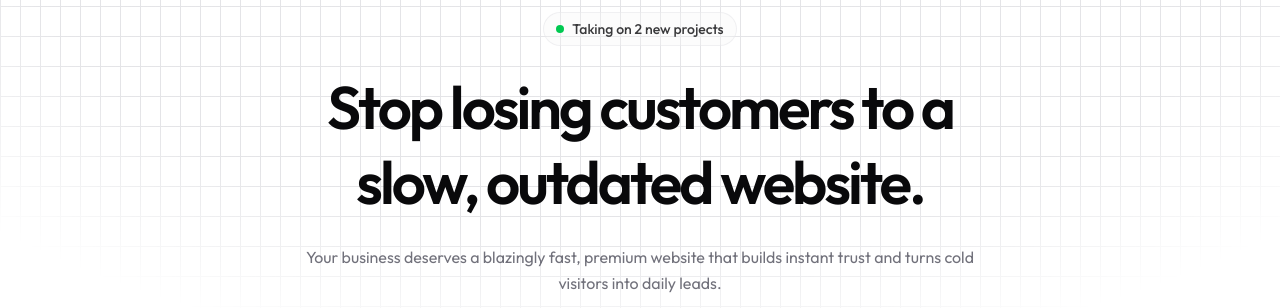
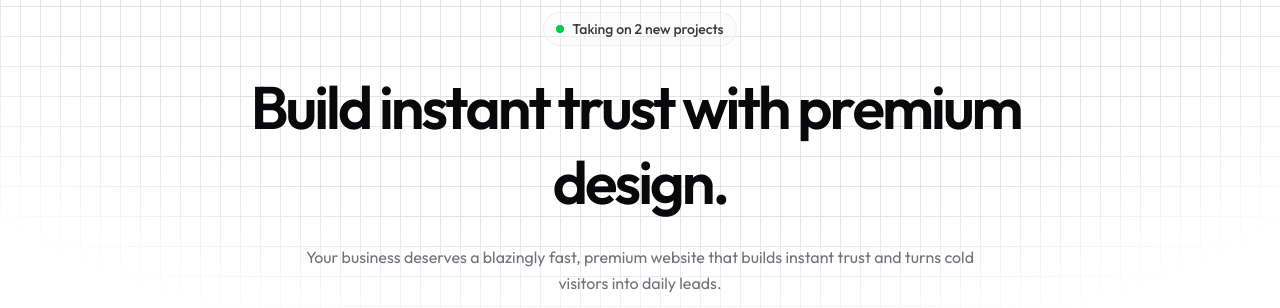
Before and after one commit to itsyasirkhandev/connectyasir, a Next.js app: page / in a window 1280 px wide. Shown: the part 149-457 px from the top of the page. Built offline with nearby package versions, Linux system fonts and the light colour scheme; no server answers.

Commit message:
added gsap and animated hero heading

```diff
--- a/app/globals.css
+++ b/app/globals.css
@@ -1,6 +1,7 @@
 @import 'tailwindcss';
 @import 'tw-animate-css';
 @import 'shadcn/tailwind.css';
+
 
 @custom-variant dark (&:is(.dark *));
 
--- /dev/null
+++ b/components/sections/home/AnimatedHeading.tsx
@@ -0,0 +1,88 @@
+'use client'
+
+import { useEffect, useRef, useState } from 'react'
+import gsap from 'gsap'
+import { cn } from '@/lib/utils'
+
+type AnimatedHeadingProps = {
+  className?: string
+}
+
+const texts = [
+  'Stop losing customers to a slow website.',
+  'Build instant trust with premium design.',
+  'Turn cold visitors into daily leads.',
+]
+
+export function AnimatedHeading({ className }: AnimatedHeadingProps) {
+  const containerRef = useRef<HTMLHeadingElement>(null)
+  const [currentIndex, setCurrentIndex] = useState(0)
+
+  useEffect(() => {
+    if (!containerRef.current) return
+
+    const container = containerRef.current
+    const text = texts[currentIndex] ?? texts[0] ?? ''
+    const chars = text.split('')
+
+    // Clear previous content
+    container.innerHTML = ''
+
+    // Create spans for each character
+    const spans = chars.map((char) => {
+      const span = document.createElement('span')
+      span.textContent = char === ' ' ? '\u00A0' : char
+      span.style.display = 'inline-block'
+      span.style.opacity = '0'
+      span.style.filter = 'blur(10px)'
+      span.style.transform = 'translateY(20px)'
+      container.appendChild(span)
+      return span
+    })
+
+    // Animation timeline
+    const tl = gsap.timeline({
+      onComplete: () => {
+        // Animate out after a delay
+        gsap.to(spans, {
+          opacity: 0,
+          y: -20,
+          filter: 'blur(10px)',
+          stagger: 0.02,
+          delay: 2,
+          duration: 0.5,
+          ease: 'power2.in',
+          onComplete: () => {
+            setCurrentIndex((prev: number) => (prev + 1) % texts.length)
+          },
+        })
+      },
+    })
+
+    tl.to(spans, {
+      opacity: 1,
+      y: 0,
+      filter: 'blur(0px)',
+      stagger: 0.03,
+      duration: 0.6,
+      ease: 'power2.out',
+    })
+
+    return () => {
+      tl.kill()
+    }
+  }, [currentIndex])
+
+  return (
+    <h1
+      ref={containerRef}
+      className={cn(
+        'text-foreground min-h-[2.4em] w-full max-w-[20ch] text-5xl leading-tight font-semibold tracking-tighter md:text-6xl',
+        className
+      )}
+    >
+      {/* Initial text for SEO and first paint */}
+      {texts[0]}
+    </h1>
+  )
+}
--- a/components/sections/home/Hero.tsx
+++ b/components/sections/home/Hero.tsx
@@ -4,6 +4,8 @@ import { useRouter } from 'next/navigation'
 import { ArrowRight } from 'lucide-react'
 import { PrimaryButton } from '@/components/ui/primary-button'
 import { AVAILABILITY } from '@/lib/site-config'
+
+import { AnimatedHeading } from './AnimatedHeading'
 
 export default function Hero() {
   const router = useRouter()
@@ -22,9 +24,7 @@ export default function Hero() {
             {AVAILABILITY.badge.replace('🟢 ', '')}
           </div>
 
-          <h1 className="text-foreground max-w-[18ch] text-5xl leading-tight font-semibold tracking-tighter md:text-6xl">
-            Stop losing customers to a slow, outdated website.
-          </h1>
+          <AnimatedHeading className="lg:mx-auto" />
 
           <p className="text-muted-foreground mt-6 max-w-prose text-base leading-relaxed lg:mx-auto">
             Your business deserves a blazingly fast, premium website that builds
--- a/package.json
+++ b/package.json
@@ -20,6 +20,7 @@
     "class-variance-authority": "^0.7.1",
     "clsx": "^2.1.1",
     "embla-carousel-react": "^8.6.0",
+    "gsap": "^3.14.2",
     "lucide-react": "^1.7.0",
     "next": "16.2.1",
     "react": "19.2.4",
```
Also changed, not shown: 1 other file (tests, documents, lock files or other folders).
